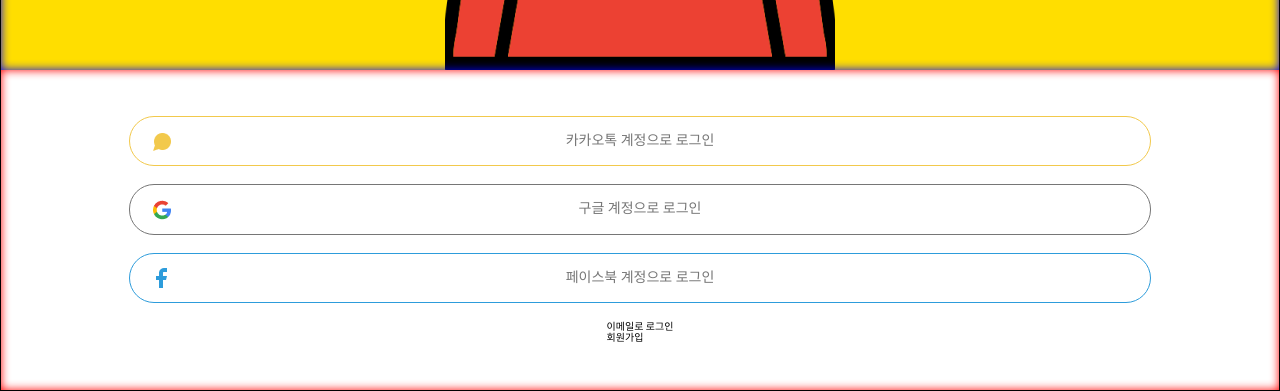
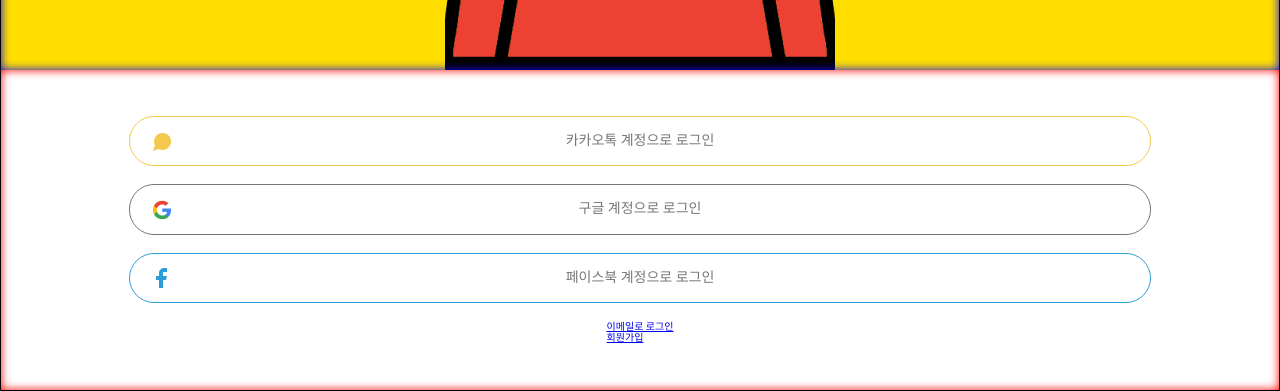
Before and after one commit to FRONTENDSCHOOL5/final-11-NigoNego, a React (Create React App) app: page / in a window 1280 px wide. Shown: the part 411-802 px from the top of the page. Built offline with nearby package versions, Linux system fonts and the light colour scheme.

Commit message:
🐛 Fix 로그인메인페이지 수정

```diff
--- /dev/null
+++ b/src/pages/LoginMain/LoginMain.jsx
@@ -0,0 +1,22 @@
+import React from 'react'
+import {Wrapper,Logo,LoginSelect, KakaoBtnLogin, GoogleBtnLogin, FacebookBtnLogin} from '../LoginMain/LoginStyle.jsx'
+import {Link} from "react-router-dom"
+
+function LoginPage() {
+  return (
+    <Wrapper>
+      <Logo></Logo>
+      <LoginSelect>
+        <KakaoBtnLogin>카카오톡 계정으로 로그인</KakaoBtnLogin>
+        <GoogleBtnLogin>구글 계정으로 로그인</GoogleBtnLogin>
+        <FacebookBtnLogin>페이스북 계정으로 로그인</FacebookBtnLogin>
+        <ul>
+          <li><Link to ='/login'>이메일로 로그인</Link></li>
+          <li><Link to ='/join'>회원가입</Link></li>
+        </ul>
+      </LoginSelect>
+    </Wrapper>
+  )
+}
+
+export default LoginPage;
--- a/src/pages/LoginPage/LoginPage.jsx
+++ b/src/pages/LoginPage/LoginPage.jsx
@@ -1,20 +1,10 @@
 import React from 'react'
-import {Wrapper,Logo,LoginSelect, KakaoBtnLogin, GoogleBtnLogin, FacebookBtnLogin} from '../LoginPage/loginStyle.jsx'
 
 function LoginPage() {
   return (
-    <Wrapper>
-      <Logo></Logo>
-      <LoginSelect>
-        <KakaoBtnLogin>카카오톡 계정으로 로그인</KakaoBtnLogin>
-        <GoogleBtnLogin>구글 계정으로 로그인</GoogleBtnLogin>
-        <FacebookBtnLogin>페이스북 계정으로 로그인</FacebookBtnLogin>
-        <ul>
-          <li>이메일로 로그인</li>
-          <li>회원가입</li>
-        </ul>
-      </LoginSelect>
-    </Wrapper>
+    <>
+    <div>로그인 이메일</div>
+    </>
   )
 }
 
--- a/src/pages/SplashPage/StartSplash.jsx
+++ b/src/pages/SplashPage/StartSplash.jsx
@@ -1,6 +1,6 @@
 import React, { useState, useEffect } from "react";
 import SplashPage from "../SplashPage/SplashPage";
-import LoginPage from "../LoginPage/LoginPage";
+import LoginMain from "../LoginMain/LoginMain";
 
 function StartSplash() {
   const [loading, setloading] = useState(false);
@@ -14,7 +14,7 @@
     }
   }, []);
 
-  return loading ? <SplashPage /> : <LoginPage />;
+  return loading ? <SplashPage /> : <LoginMain />;
 }
 
 export default StartSplash;
--- a/src/routes/Routing.jsx
+++ b/src/routes/Routing.jsx
@@ -1,6 +1,7 @@
 import React from "react";
 import { BrowserRouter, Routes, Route } from "react-router-dom";
 import StartSplash from '../pages/SplashPage/StartSplash';
+import LoginMain from '../pages/LoginMain/LoginMain'
 import LoginPage from '../pages/LoginPage/LoginPage';
 import JoinPage from '../pages/JoinPage/JoinPage';
 import HomePage from '../pages/HomePage/HomePage'
@@ -21,6 +22,7 @@
       <Routes>
         <Route path="/" element={<StartSplash />}/>
         <Route path="/home" element={<HomePage />}/>
+        <Route path="/loginmain" element={<LoginMain />}/>
         <Route path="/login" element={<LoginPage />}/>
         <Route path="/join" element={<JoinPage />}/>
         <Route path="/chat" element={<ChatPage />}/>
```
Also changed, not shown: src/pages/LoginMain/LoginStyle.jsx (renamed from src/pages/LoginPage/loginStyle.jsx).
